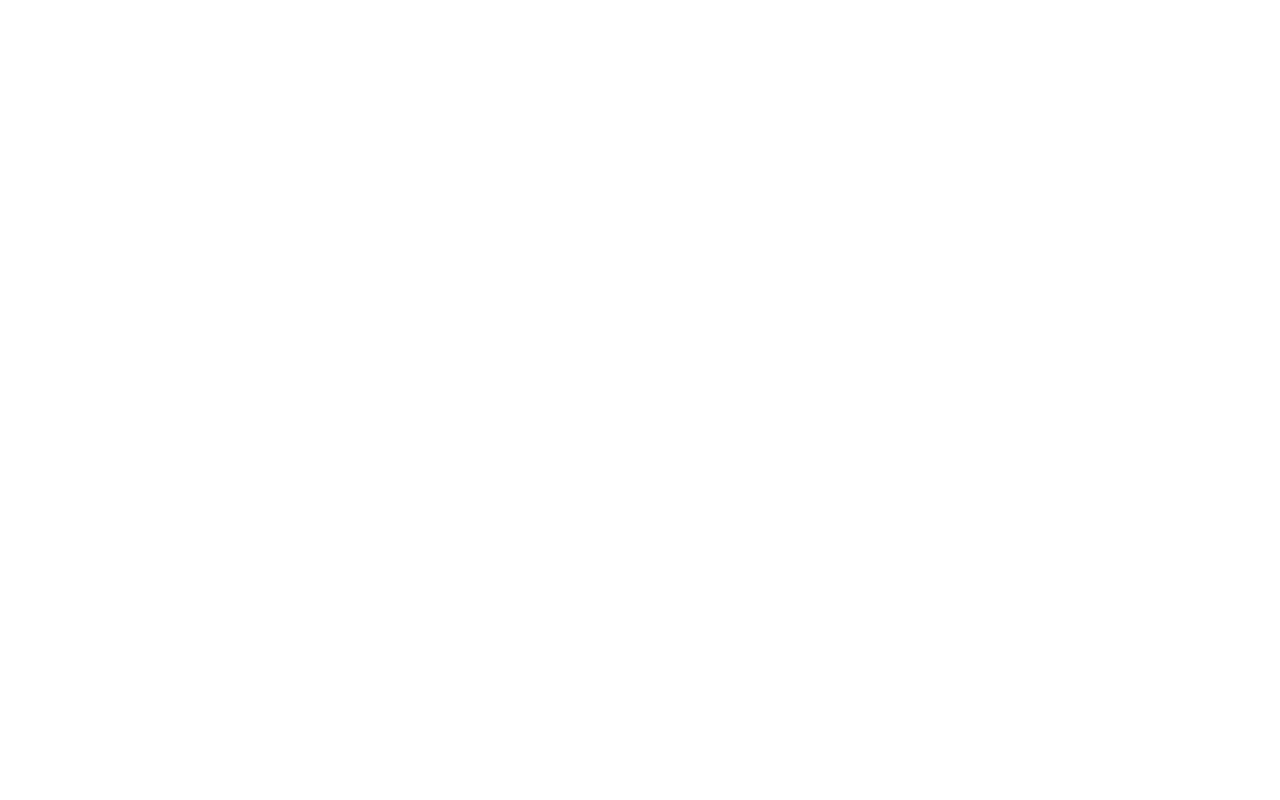
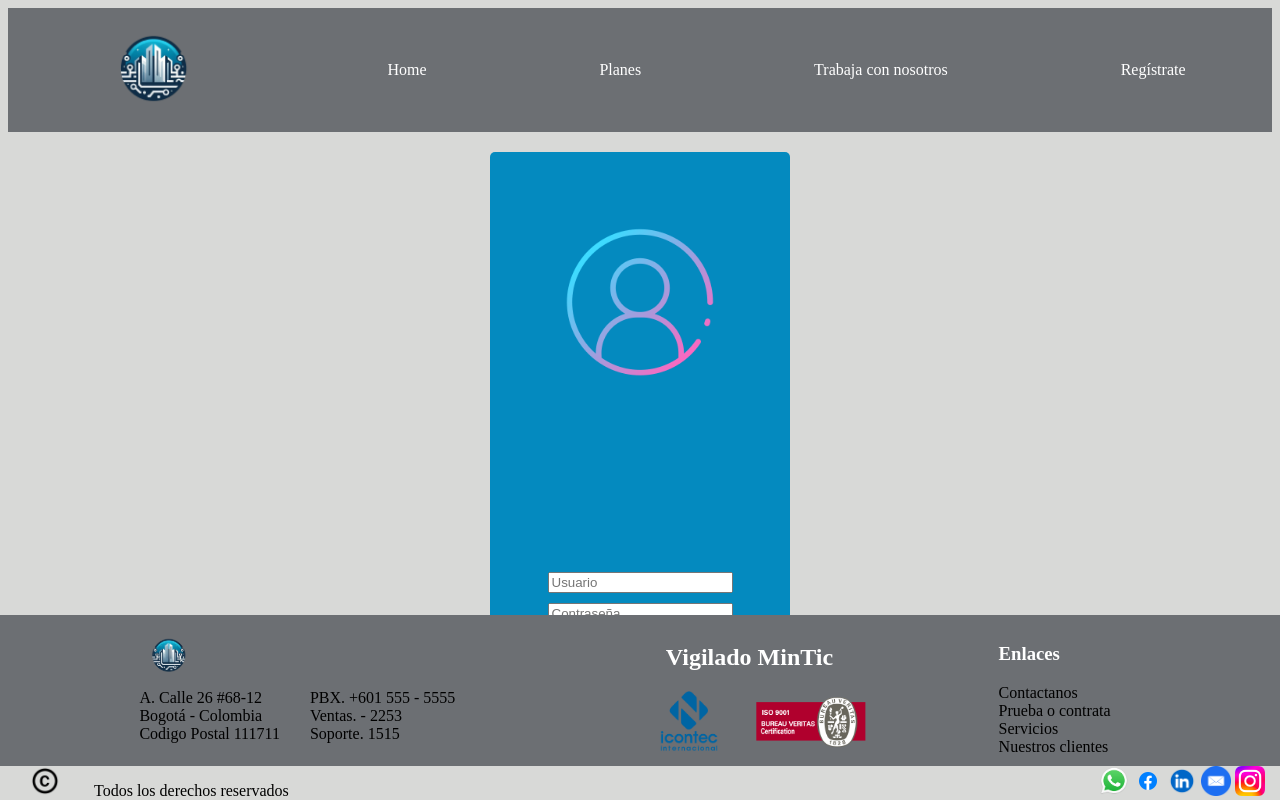
Before and after one commit to CarlPoliGran/CarlPoliGran.github.io, a plain HTML site: page Pages/login.html in a window 1280 px wide. Drawn offline with Linux system fonts and the light colour scheme.

Commit message:
Vista login Ok

```diff
--- a/Pages/login.html
+++ b/Pages/login.html
@@ -0,0 +1,91 @@
+<!DOCTYPE html>
+<html lang="en">
+<head>
+    <meta charset="UTF-8">
+    <meta name="viewport" content="width=device-width, initial-scale=1.0">
+    <title>Home NovoWare</title>
+    <link rel="stylesheet" href="../estilos.css">
+</head>
+<body>
+    <header class="cabecera">
+        <nav class="menu">
+            <a class="logoHeader" href="../index.html"><img src="../Logos/LogoNovoWare.PNG"></a>
+            <a href="../index.html">Home</a>
+            <a href="#">Planes</a>
+            <a href="#">Trabaja con nosotros</a>
+            <a href="../Pages/registro.html">Regístrate</a>
+            <!--a href="Pages/login.html">Login</a>-->
+        </nav>
+    </header>
+    <div class="contenidoLogin">
+        <div class="formularioLogin">
+            <div class="imgLogin">
+                <img src="../Imagenes/ImgLogin.png" alt="Descripción de la imagen">
+            </div>
+            <div class="contenedorDatos">
+                <form method="post">
+                    <div class="campoDatos" >
+                    <input type="text" id="usuario" name="usuario" required placeholder="Usuario">
+                    </div>
+                    <div class="campoDatos" >
+                    <input type="password" id="contraseña" name="contraseña" required placeholder="Contraseña">
+                    </div>
+                    <div class="boton" >
+                    <button type="submit">Aceptar</button>
+                    </div>
+                </form>
+            </div>
+        </div>
+    </div>
+    <footer class="footer">
+        <div class="contenido-footer">
+            <div>
+                <div class="datosContacto">
+                    <nav class="menuFooter">
+                        <a href="../index.html"><img src="../Logos/LogoNovoWare.PNG"></a>
+                        <a>A. Calle 26 #68-12</a>
+                        <a>Bogotá - Colombia</a>
+                        <a>Codigo Postal 111711</a>
+                    </nav>
+                    <nav class="menuFooter">
+                        <a>PBX. +601 555 - 5555</a>
+                        <a>Ventas. - 2253</a>
+                        <a>Soporte.  1515</a>
+                    </nav>
+                </div>
+            </div>
+            <div>
+                <h2 class="vigilado">Vigilado MinTic</h2>
+                <div class="certificados">
+                    <a><img src="../Logos/Icontec.png"></a>
+                    <a><img src="../Logos/Bureau-Veritas.png"></a>
+
+                </div>
+            </div>
+            <div class="menuEnlaces">
+                <nav class="menuFooter">
+                    <h3 class="etiquetaEnlaces">Enlaces</h3>
+                    <a href="#">Contactanos</a>
+                    <a href="#">Prueba o contrata</a>
+                    <a href="#">Servicios</a>
+                    <a href="#">Nuestros clientes</a>
+                </nav>
+            </div>
+        </div>
+        <div class="franja-redes">
+            <div class="copyright">
+            <a class="logoFooter" href="../index.html"><img src="../Iconos/copyright.png"></a>
+            <a>Todos los derechos reservados</a>
+            </div>
+            <div class="redes">
+                <a class="logoFooter" href="https://www.whatsapp.com/?lang=es_LA"><img src="../Iconos/whatsapp.png"></a>
+                <a class="logoFooter" href="https://www.facebook.com/?locale=es_LA"><img src="../Iconos/facebook.webp"></a>
+                <a class="logoFooter" href="https://co.linkedin.com/"><img src="../Iconos/linkedin.webp"></a>
+                <a class="logoFooter" href="https://outlook.live.com"><img src="../Iconos/Correo.png"></a>
+                <a class="logoFooter" href="https://www.instagram.com/"><img src="../Iconos/Instagram.png"></a>
+            </div>
+        </div>
+    </footer>
+
+</body>
+</html>
--- a/estilos.css
+++ b/estilos.css
@@ -20,11 +20,64 @@ body{
 }
 /*Todo lo referente al contenido*/
 .contenido{
-    background-color: #ffffff;
+    background-color: #D8D9D7;
     display: flex;
     flex-direction: column;
 }
+.contenidoLogin{
+        background-color: #D8D9D7;
+        display: flex;
+        flex-direction: row;
+        justify-content: center;
+        padding: 20px;;
+}
+.formularioLogin{
+        background-color: #048ABF;
+        display: flex;
+        align-items: center;
+        flex-direction: column;
+        justify-content: flex-start;
+        border-radius: 5px;
+        min-width: 300px;
+}
+.formularioLogin img{
+    height: 200px;
+    width: 200px;
+    display: flex;
+}
+.imgLogin{
+    margin-bottom: 60px;
+    margin-top: 50px;
+    display: flex;
+    justify-content: center;
+}
+.contenedorDatos{
+    font-display: flex;
+    margin-top: 100px;
+    margin-bottom: 40px;
+}
+.campoDatos{
+    display: flex;
+    margin-top: 10px;
+    border-radius: 3px;
+    border-style: none;
+    justify-content: center;
+    flex-direction: row;
+}
+.boton{
+    display:flex;
+    flex-direction: row;
+    margin-top: 30px;
+    border-radius: 3px;
+    border-style: none;
+    justify-content: center;
 
+}
+.boton button{
+    background-color: #0378A6;
+    color: #ffffff;
+    border-style: none;
+}
 
 /*todo lo referente al footer*/
 .footer {
```
Also changed, not shown: Imagenes/ImgLogin.png (added).
